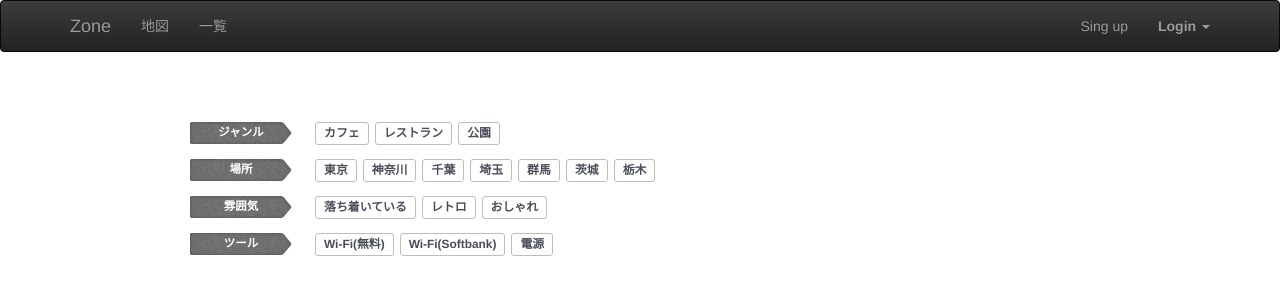
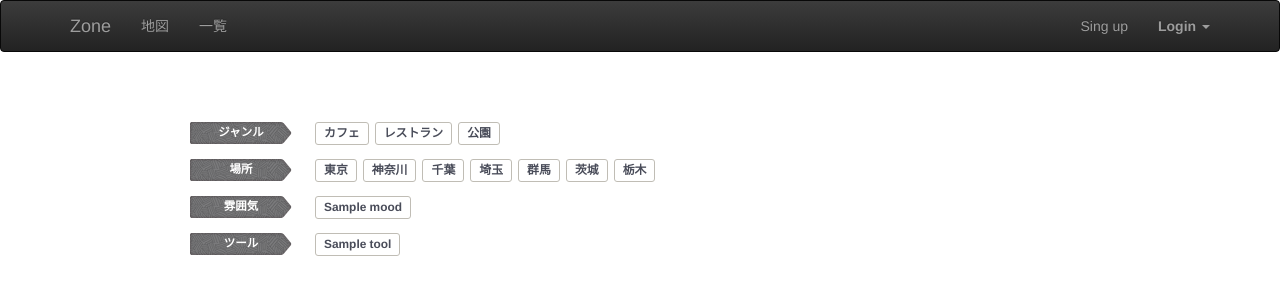
Before and after one commit to tech-sketch/Zone, a Django app: page /list/ in a window 1280 px wide. Shown: the top 294 px of the page. Run offline with Django 3.2, Linux system fonts and the light colour scheme; tables that the repository leaves empty hold one stand-in row (values such as "Sample post"); some libraries are stand-ins or nearby versions.

Commit message:
Create Tool model and then Refactor list.html

```diff
--- a/Apps/Zone_app/admin.py
+++ b/Apps/Zone_app/admin.py
@@ -5,6 +5,7 @@ from Apps.Zone_app.models import *
 admin.site.register(Place)
 admin.site.register(NomadUser)
 admin.site.register(Picture)
+admin.site.register(Tool)
 admin.site.register(Preference)
 admin.site.register(Mood)
 admin.site.register(CheckInHistory)
--- a/Apps/Zone_app/models.py
+++ b/Apps/Zone_app/models.py
@@ -63,6 +63,12 @@ class Picture(models.Model):
     data = models.ImageField()
     add_date = models.TimeField(auto_now_add=True)
 
+class Tool(models.Model):
+    def __str__(self):
+        return self.jp_title + "({0})".format(self.en_title)
+    jp_title = models.CharField(max_length=40)
+    en_title = models.CharField(max_length=40)
+
 class Mood(models.Model):
     def __str__(self):
         return self.jp_title + "({0})".format(self.en_title)
--- a/Apps/Zone_app/static/js/search.js
+++ b/Apps/Zone_app/static/js/search.js
@@ -52,14 +52,22 @@ $(':checkbox').click(function(){
     else{
         $(this).parent("label").attr('style', "");
     }
-    var length = $('[name=categories]:checked').length;
+
+    var length = $('[name=category]:checked').length;
     var data =[];
     for(var i=0; i<length; i++){
-        data.push($($('[name=categories]:checked')[i]).val());
+        data.push($($('[name=category]:checked')[i]).val());
     }
-    str = data.join([separater=',']);
+    var categories = data.join([separater=',']);
 
-    $.post("/list/", {categories:str}, loadPlaces);
+    var length = $('[name=tool]:checked').length;
+    var data =[];
+    for(var i=0; i<length; i++){
+        data.push($($('[name=tool]:checked')[i]).val());
+    }
+    var tools = data.join([separater=',']);
+
+    $.post("/list/", {categories:categories, tools:tools}, loadPlaces);
 
 })
 
@@ -73,6 +81,8 @@ function loadPlaces(data){
         str += '<a href="/detail/'+ places[i].id + '"> <img src="' + places[i].picture + '" alt='+ places[i].name + ' width="270" height="180"></a></div>';
         str += '<div id="entrytitle"><a href="/detail/' + places[i].id + '">' + places[i].name + '</a></div>';
         str += '<div style="width:230px;height:43px;margin:9px 16px 10px 20px;line-height:22px;"><span style="font-size:12px;">wi-fi:';
+        if(places[i].wifi_softbank == 'y')str += "softbank ";
+        if(places[i].wifi_free == 'y')str += "free ";
         str += '</span></div><div style="float:right;font-size:11px;margin:0px 13px 9px 0px;">東京・西新宿</div></div></div>';
         $('div.search-result').append(str);
     }
--- a/Apps/Zone_app/templates/base.html
+++ b/Apps/Zone_app/templates/base.html
@@ -7,7 +7,6 @@
     <link href="{% static 'css/bootstrap.min.css' %}" rel="stylesheet">
     <link href="{% static 'css/bootstrap-theme.min.css' %}" rel="stylesheet">
     <link href="{% static 'css/login-dropbox.css' %}" rel="stylesheet">
-
     <link href="{% static 'top/css/font-awesome.min.css' %}" rel="stylesheet">
     <script src="{% static 'js/jquery-2.1.4.min.js' %}"></script>
     <script src="{% static 'js/bootstrap.min.js' %}"></script>
--- a/Apps/Zone_app/templates/list.html
+++ b/Apps/Zone_app/templates/list.html
@@ -13,15 +13,15 @@
 
     <dd>
         <label for="genre_btn_01">カフェ
-			<input type='checkbox' id='genre_btn_01' name='categories' value='cafe' ></label>
+			<input type='checkbox' id='genre_btn_01' name='category' value='cafe' ></label>
     </dd>
 	<dd>
         <label for="genre_btn_02">レストラン
-			<input type='checkbox' id='genre_btn_02' name='categories' value='restaurant'></label>
+			<input type='checkbox' id='genre_btn_02' name='category' value='restaurant'></label>
     </dd>
 	<dd>
         <label for="genre_btn_03">公園
-			<input type='checkbox' id='genre_btn_03' name='categories' value='park'></label>
+			<input type='checkbox' id='genre_btn_03' name='category' value='park'></label>
     </dd>
 
 </dl>
@@ -61,55 +61,38 @@
 
 <br clear="left">
 
+<form method="post" id="moods">
+{% csrf_token %}
 <dl><dt>雰囲気</dt>
+    {% for mood in moods %}
     <dd>
-        <label for="mood_btn_01">落ち着いている
-			<input type='checkbox' id='mood_btn_01' name='mood_btn_01' value='cafe'></label>
+        <label for="{{ mood.en_title }}">{{ mood.jp_title }}
+			<input type='checkbox' id='{{ mood.en_title }}' name='mood' value='{{ mood.en_title }}'></label>
     </dd>
-	<dd>
-        <label for="mood_btn_02">レトロ
-			<input type='checkbox' id='mood_btn_02' name='mood_btn_02' value='restaurant'></label>
-    </dd>
-	<dd>
-        <label for="mood_btn_03">おしゃれ
-			<input type='checkbox' id='mood_btn_03' name='mood_btn_03' value='park'></label>
-    </dd>
-
+    {% endfor %}
 </dl>
+</form>
 
 <br clear="left">
 
+<form method="post" id="tools">
+{% csrf_token %}
 <dl><dt>ツール</dt>
+    {% for tool in tools %}
     <dd>
-        <label for="tool_btn_01">Wi-Fi(無料)
-			<input type='checkbox' id='tool_btn_01' name='tool_btn_01' value='wifi_free'></label>
+        <label for="{{ tool.en_title }}">{{ tool.jp_title }}
+			<input type='checkbox' id='{{ tool.en_title }}' name='tool' value='{{ tool.en_title }}'></label>
     </dd>
-	<dd>
-        <label for="tool_btn_02">Wi-Fi(Softbank)
-			<input type='checkbox' id='tool_btn_02' name='tool_btn_02' value='wifi_softbank'></label>
-    </dd>
-	<dd>
-        <label for="tool_btn_03" >電源
-			<input type='checkbox' id='tool_btn_03' name='tool_btn_03' value='outlet'></label>
-    </dd>
-	<!--
-	<dd>
-        <label for="tool_btn_04" style="color: rgb(255, 255, 255); opacity: 1; background-color: rgb(128, 138, 178);">日経新聞
-			<input type='checkbox' id='tool_btn_04' name='tool_btn_04' value='nikkei'></label>
-    </dd>
-	<dd>
-        <label for="tool_btn_05" style="color: rgb(255, 255, 255); opacity: 1; background-color: rgb(128, 138, 178);">スポーツ新聞
-			<input type='checkbox' id='tool_btn_05' name='tool_btn_05' value='sports_news'></label>
-    </dd>
-	-->
+    {% endfor %}
 </dl>
+</form>
 
 <br clear="left">
 <br>
 <br>
 
 <div class="search-result">
-{%for place in places %}
+{% for place in places %}
 
 			<div class="entry" style="float:left;width:306px;height:300px;margin-bottom:28px; ">
 				<div id="entries">
--- a/Apps/Zone_app/views.py
+++ b/Apps/Zone_app/views.py
@@ -29,6 +29,7 @@ def list(request):
     if request.method == 'POST':
         checked_list = request.POST.getlist('categories')
         searced_places = functools.reduce(lambda a, b: a.filter(category__icontains=b), checked_list, Place.objects)
+        checked_list = request.POST.getlist('tools')
 
         #places = serializers.serialize('json', searced_places, ensure_ascii=False,
         #                               fields=('name', 'wifi_softbank', 'wifi_free', 'outlet'))
@@ -38,14 +39,15 @@ def list(request):
             places.append({'picture': picture, 'name': place.name, 'wifi_softbank': place.wifi_softbank, 'wifi_free': place.wifi_free,
                                'id': place.id})
 
-        try:
-            places_json = json.dumps(places)
+        places_json = json.dumps(places)
+        return JsonResponse(places_json, safe=False)
+        """try:
             return JsonResponse(places_json, safe=False)
         except Exception as e:
             print('=== エラー内容 ===')
-            print ('type:' + str(type(e)))
-            print ('args:' + str(e.args))
-            print ('e自身:' + str(e))
+            print('type:' + str(type(e)))
+            print('args:' + str(e.args))
+            print('e自身:' + str(e))"""
 
     else:
         for place in Place.objects.all():
@@ -53,7 +55,8 @@ def list(request):
             places.append({'picture': picture, 'name': place.name, 'wifi_softbank': place.wifi_softbank, 'wifi_free': place.wifi_free,
                                'id': place.id})
 
-        return render_to_response('list.html', {'places': places}, context_instance=RequestContext(request))
+        return render_to_response('list.html', {'places': places, 'moods': Mood.objects.all(),
+                                                'tools': Tool.objects.all()}, context_instance=RequestContext(request))
 
 def weather_api(request):
     url = "http://api.openweathermap.org/data/2.5/weather?lat=" + request.GET['lat'] + "&lon=" + request.GET['lng']
```
